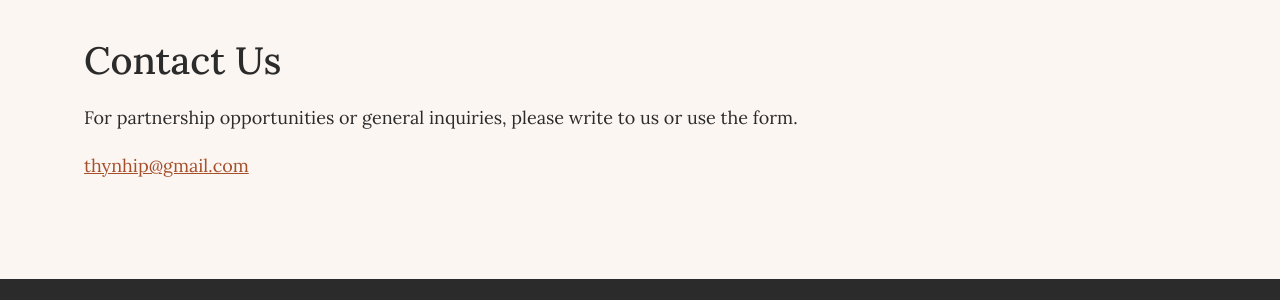
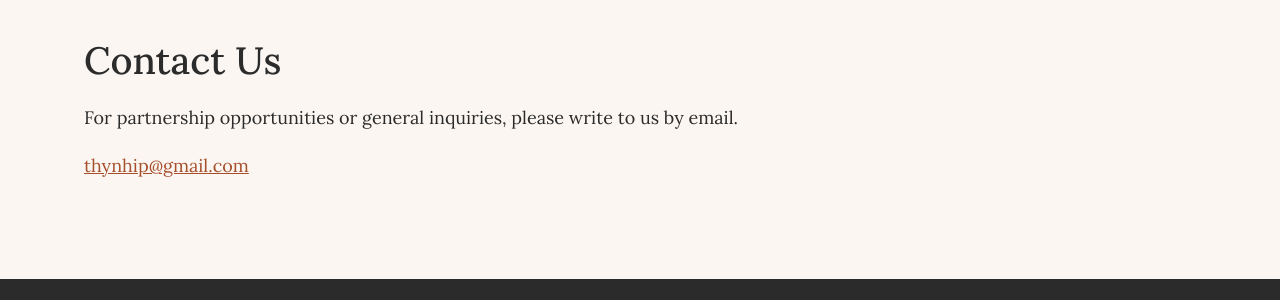
Before and after one commit to cdmd-cambodia/cdmd-cambodia.github.io, a Jekyll site: the page built from en/join.html, in a window 1280 px wide and 1132 px high. Shown: the part 562-862 px from the top of the window. Built offline with Jekyll 4.4.1, drawn with Linux system fonts in a browser that asks for light colours.

Commit message:
Update contact text to specify email communication

```diff
--- a/_data/en.yml
+++ b/_data/en.yml
@@ -274,5 +274,5 @@ join:
         #### How to apply
         Click "Apply" and complete the registration form.
   contact_title: "Contact Us"
-  contact_text: "For partnership opportunities or general inquiries, please write to us or use the form."
+  contact_text: "For partnership opportunities or general inquiries, please write to us by email."
   contact_form_url: ""       # Google Form embed link (ends with ?embedded=true)
```
